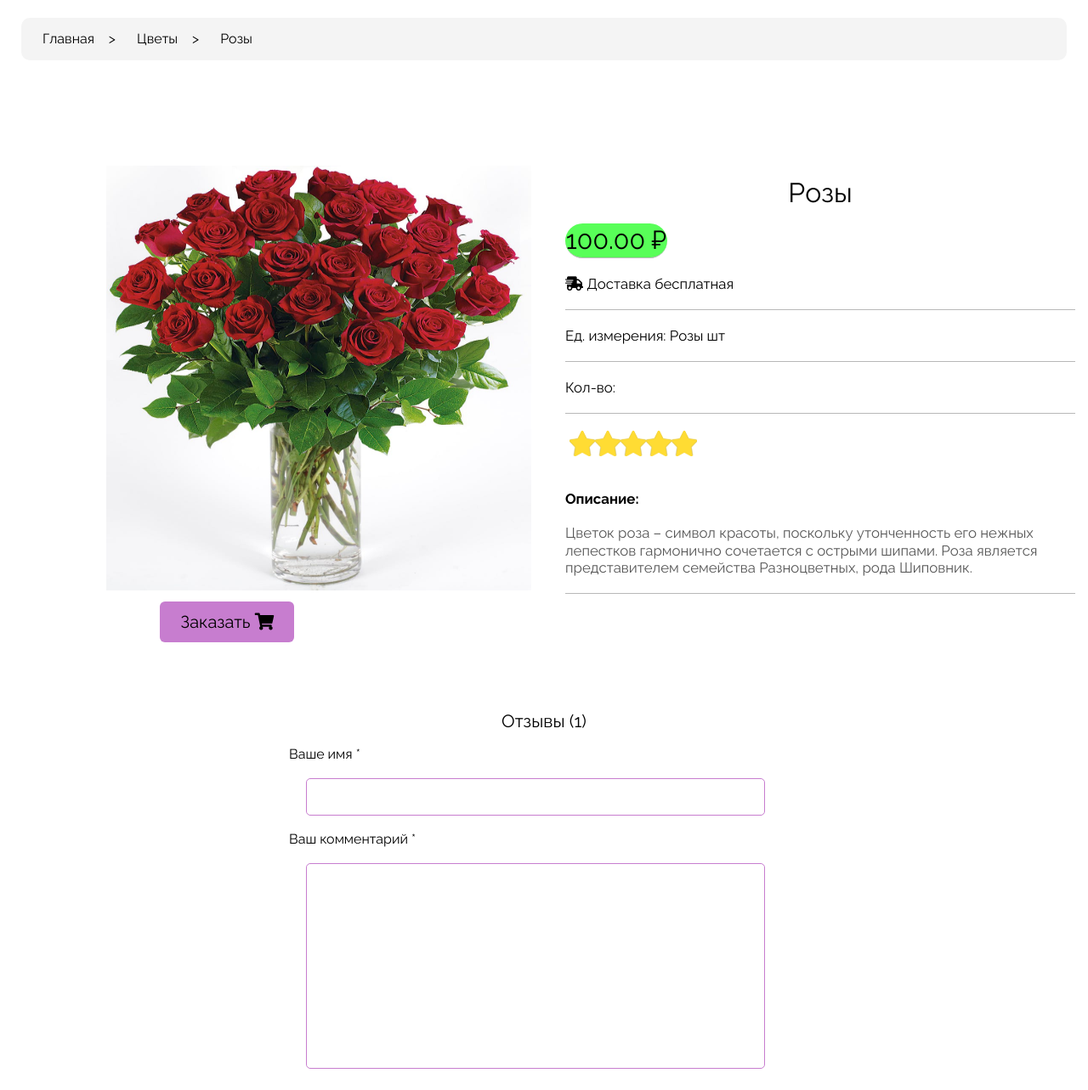
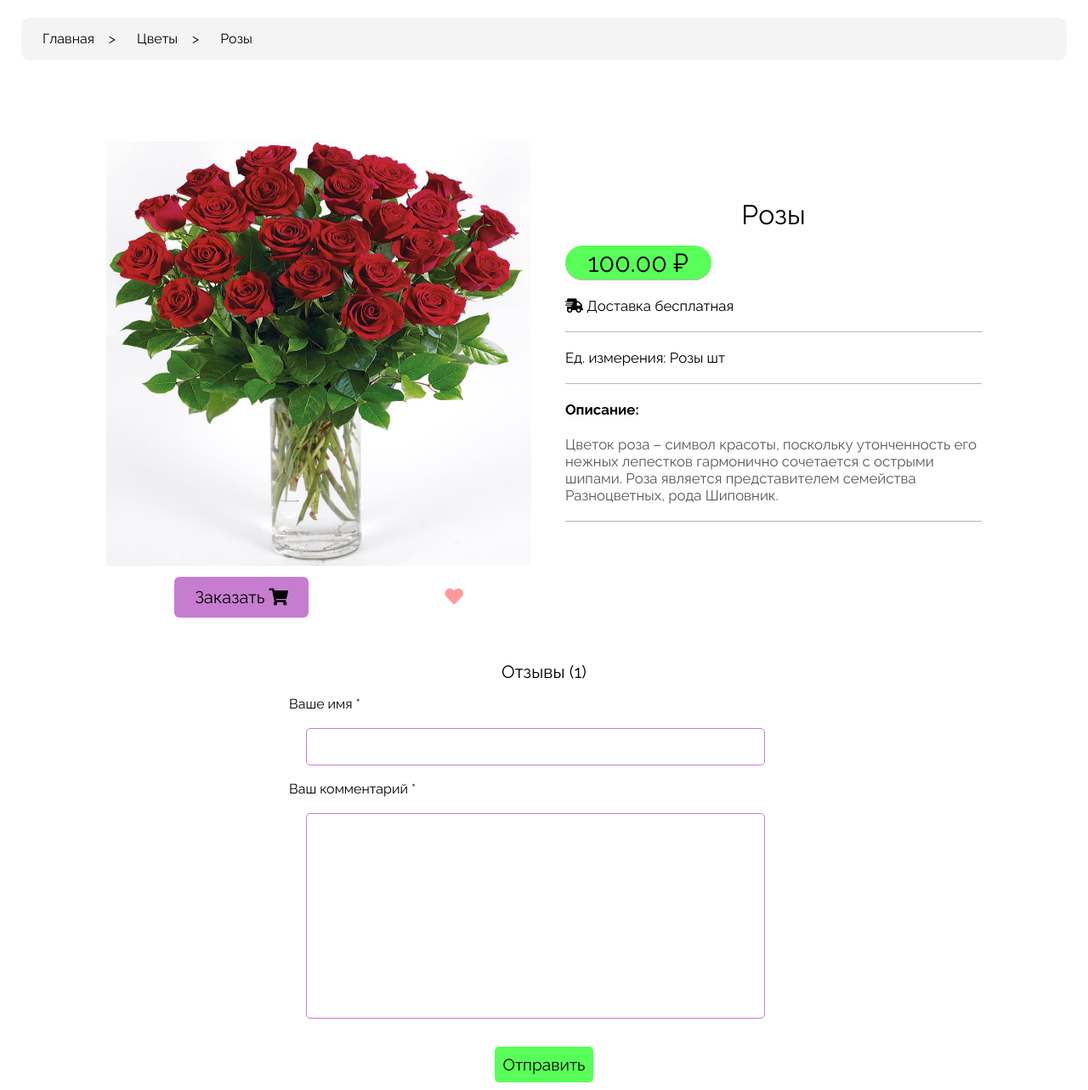
Before and after one commit to Ramsly/E-commerce-FlowerShop, a Django app: page /products/rose/ in a window 1280 px wide. Shown: the part 398-1681 px from the top of the page at 85% size. Run offline with Django 3.2, Linux system fonts and the light colour scheme; data comes from the database, SQL or seed files in the repository.

Commit message:
Layout changes

```diff
--- a/mainapp/static/css/style.css
+++ b/mainapp/static/css/style.css
@@ -411,7 +411,8 @@
 }
 
 .main__block_third form {
-	width: 100%;
+	width: 0;
+	display: contents;
 }
 
 .main__block_third .product__detail {
@@ -857,7 +858,7 @@
 	display: flex;
 	justify-content: center;
 	align-items: center;
-	width: 20%;
+	width: 35%;
 }
 
 /* Comment section */
--- a/mainapp/static/js/product_detail.js
+++ b/mainapp/static/js/product_detail.js
@@ -1,10 +1,10 @@
-const rating = document.querySelector('form[name=rating]');
-
-rating.addEventListener("change", function (e) {
-    // Получаем данные из формы
-    let data = new FormData(this);
-    fetch(`${this.action}`, {
-        method: 'POST',
-        body: data
-    })
-});
+// const rating = document.querySelector('form[name=rating]');
+//
+// rating.addEventListener("change", function (e) {
+//     // Получаем данные из формы
+//     let data = new FormData(this);
+//     fetch(`${this.action}`, {
+//         method: 'POST',
+//         body: data
+//     })
+// });
--- a/mainapp/templates/product_detail.html
+++ b/mainapp/templates/product_detail.html
@@ -22,7 +22,7 @@
 <section class="product">
 	<div class="product__container">
 		<div class="product__first_block">
-			<img alt="{{ product.title }}" src="{{ product.image.url }}" />
+			<img alt="{{ product.title   }}" src="{{ product.image.url }}" />
 			<div class="main__block_third">
 				<div class="main__product_button margin">
 					{% if product.available %}
@@ -111,18 +111,17 @@
 			{% endif %} {% for f_name, f_value in product.get_features.items %}
 			<p class="padding">Ед. измерения: {{f_value}}</p>
 			{% endfor %}
-			<p class="padding">Кол-во:</p>
-			<form action="{% url 'add_rating' %}" method="post" name="rating">
-				{% csrf_token %}
-				<input type="hidden" value="{{ product.id }}" name="product" />
-				<span class="rating padding">
-					{% for k, v in star_form.fields.star.choices %} <input
-					id="rating{{ v }}" type="radio" name="star" value="{{ k }}" {% if stars == v %} checked {% endif %} />
-					<label for="rating{{ v }}"></label>
-					{% endfor %}
-				</span>
-				<span>{{averageStars}}</span>
-			</form>
+{#			<form action="{% url 'add_rating' %}" method="post" name="rating">#}
+{#				{% csrf_token %}#}
+{#				<input type="hidden" value="{{ product.id }}" name="product" />#}
+{#				<span class="rating padding">#}
+{#					{% for k, v in star_form.fields.star.choices %} <input#}
+{#					id="rating{{ v }}" type="radio" name="star" value="{{ k }}" {% if stars == v %} checked {% endif %} />#}
+{#					<label for="rating{{ v }}"></label>#}
+{#					{% endfor %}#}
+{#				</span>#}
+{#				<span>{{averageStars}}</span>#}
+{#			</form>#}
 			<p class="padding">
 				<strong>Описание: </strong>
 				<br />
```
Also changed, not shown: cart/views.py (+1 -8 lines), mainapp/admin.py (+11 -2 lines), media/flowers/загрузка.jpg (added), media/загрузка.jpg (added).
